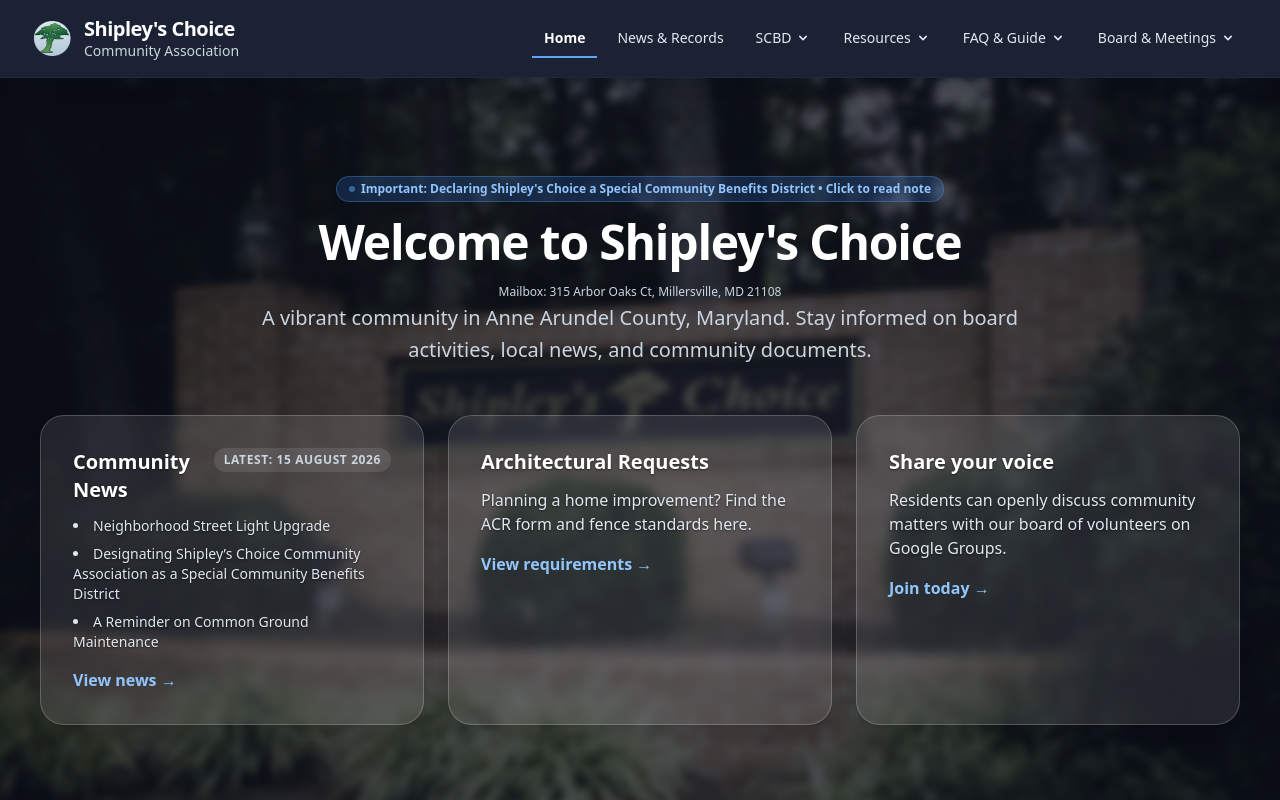
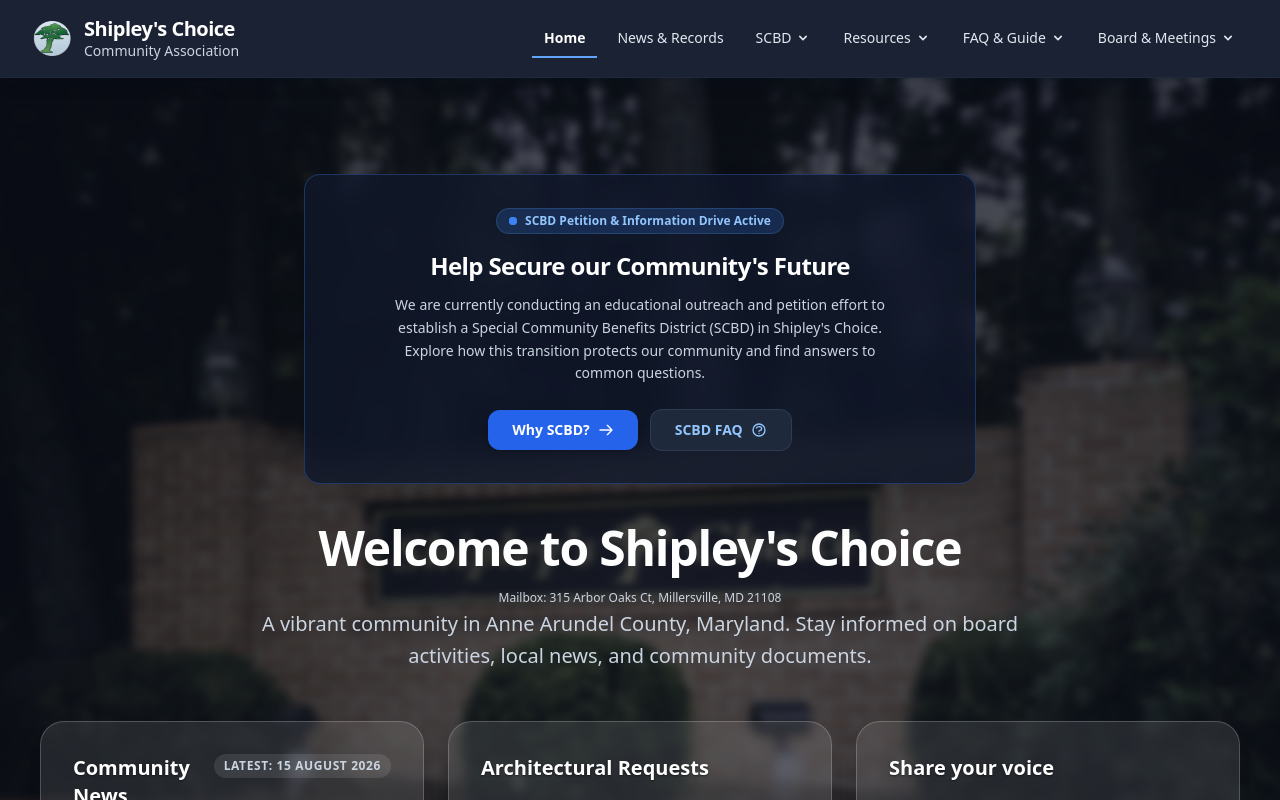
Before and after one commit to tschulmeister/scca-website, a SvelteKit app: page / in a window 1280 px wide. Shown: the top 800 px of the page. Built offline with nearby package versions, Linux system fonts and the light colour scheme.

Commit message:
add call to action about scbd on home page

```diff
--- a/src/routes/+page.svelte
+++ b/src/routes/+page.svelte
@@ -2,20 +2,6 @@
   import newsItems from "$data/newsItems.json";
 
   // The `newsItems` are now imported directly.
-
-  let showMessage = false;
-
-  function clickOutside(node) {
-    const handleClick = (event) => {
-      if (node && !node.contains(event.target) && !event.defaultPrevented) {
-        node.dispatchEvent(new CustomEvent("click_outside", node));
-      }
-    };
-    document.addEventListener("click", handleClick, true);
-    return {
-      destroy: () => document.removeEventListener("click", handleClick, true),
-    };
-  }
 
   $: latestNews = newsItems?.[0];
   $: latestThreeNews = newsItems?.slice(0, 3) ?? [];
@@ -28,35 +14,74 @@
 <section class="page-header py-24 px-6 text-center">
   <div class="max-w-3xl mx-auto">
     <div
-      class="inline-flex flex-col items-center mb-4 relative"
-      use:clickOutside
-      on:click_outside={() => (showMessage = false)}
+      class="mb-10 p-6 sm:p-8 bg-slate-900/80 border border-blue-500/30 rounded-2xl shadow-2xl backdrop-blur-md max-w-2xl mx-auto text-center animate-fadeIn"
     >
-      <button
-        on:click={() => (showMessage = !showMessage)}
-        class="inline-flex items-center gap-1.5 px-3 py-1 bg-blue-500/20 text-blue-300 border border-blue-400/30 text-xs font-semibold rounded-full hover:bg-blue-500/30 transition-all"
+      <div
+        class="inline-flex items-center gap-2 px-3 py-1 bg-blue-500/20 text-blue-300 border border-blue-400/20 text-xs font-semibold rounded-full mb-4"
       >
-        <span class="w-1.5 h-1.5 rounded-full bg-blue-400 animate-pulse"></span>
-        Important: Declaring Shipley's Choice a Special Community Benefits District
-        • Click to read note
-      </button>
+        <span class="relative flex h-2 w-2">
+          <span
+            class="animate-ping absolute inline-flex h-full w-full rounded-full bg-blue-400 opacity-75"
+          ></span>
+          <span class="relative inline-flex rounded-full h-2 w-2 bg-blue-500"
+          ></span>
+        </span>
+        SCBD Petition & Information Drive Active
+      </div>
 
-      {#if showMessage}
-        <div
-          class="absolute top-8 mt-2 w-72 bg-slate-900 text-left border border-slate-700 p-4 rounded-xl shadow-xl text-xs text-slate-300 z-10"
+      <h2 class="text-xl sm:text-2xl font-bold text-white mb-3 tracking-tight">
+        Help Secure our Community's Future
+      </h2>
+
+      <p class="text-sm text-slate-300 mb-6 leading-relaxed max-w-lg mx-auto">
+        We are currently conducting an educational outreach and petition effort
+        to establish a Special Community Benefits District (SCBD) in Shipley's
+        Choice. Explore how this transition protects our community and find
+        answers to common questions.
+      </p>
+
+      <div class="flex flex-col sm:flex-row items-center justify-center gap-3">
+        <a
+          href="/why-scbd"
+          class="w-full sm:w-auto inline-flex items-center justify-center gap-2 px-6 py-2.5 bg-blue-600 text-white font-semibold rounded-xl shadow-md hover:bg-blue-500 hover:shadow-lg transition-all text-sm"
         >
-          <p class="font-semibold text-white mb-1">
-            Hello Shipley's Choice neighbors
-          </p>
-          <p>
-            Please refer to the <a
-              class="app-link"
-              href="/news-records#scbd-update-aug-2026">news post</a
-            > regarding the initiative to declare Shipley's Choice a Special Community
-            Benefits District.
-          </p>
-        </div>
-      {/if}
+          Why SCBD?
+          <svg
+            class="w-4 h-4"
+            fill="none"
+            stroke="currentColor"
+            viewBox="0 0 24 24"
+            xmlns="http://www.w3.org/2000/svg"
+          >
+            <path
+              stroke-linecap="round"
+              stroke-linejoin="round"
+              stroke-width="2"
+              d="M14 5l7 7m0 0l-7 7m7-7H3"
+            />
+          </svg>
+        </a>
+        <a
+          href="/why-scbd-faq"
+          class="w-full sm:w-auto inline-flex items-center justify-center gap-2 px-6 py-2.5 bg-slate-800 text-blue-300 border border-slate-700/80 font-semibold rounded-xl hover:bg-slate-700 hover:text-white transition-all text-sm"
+        >
+          SCBD FAQ
+          <svg
+            class="w-4 h-4"
+            fill="none"
+            stroke="currentColor"
+            viewBox="0 0 24 24"
+            xmlns="http://www.w3.org/2000/svg"
+          >
+            <path
+              stroke-linecap="round"
+              stroke-linejoin="round"
+              stroke-width="2"
+              d="M8.228 9c.549-1.165 2.03-2 3.772-2 2.21 0 4 1.343 4 3 0 1.4-1.278 2.575-3.006 2.907-.542.104-.994.54-.994 1.093m0 3h.01M21 12a9 9 0 11-18 0 9 9 0 0118 0z"
+            />
+          </svg>
+        </a>
+      </div>
     </div>
 
     <h1 class="text-5xl font-extrabold tracking-tight mb-4">
```
